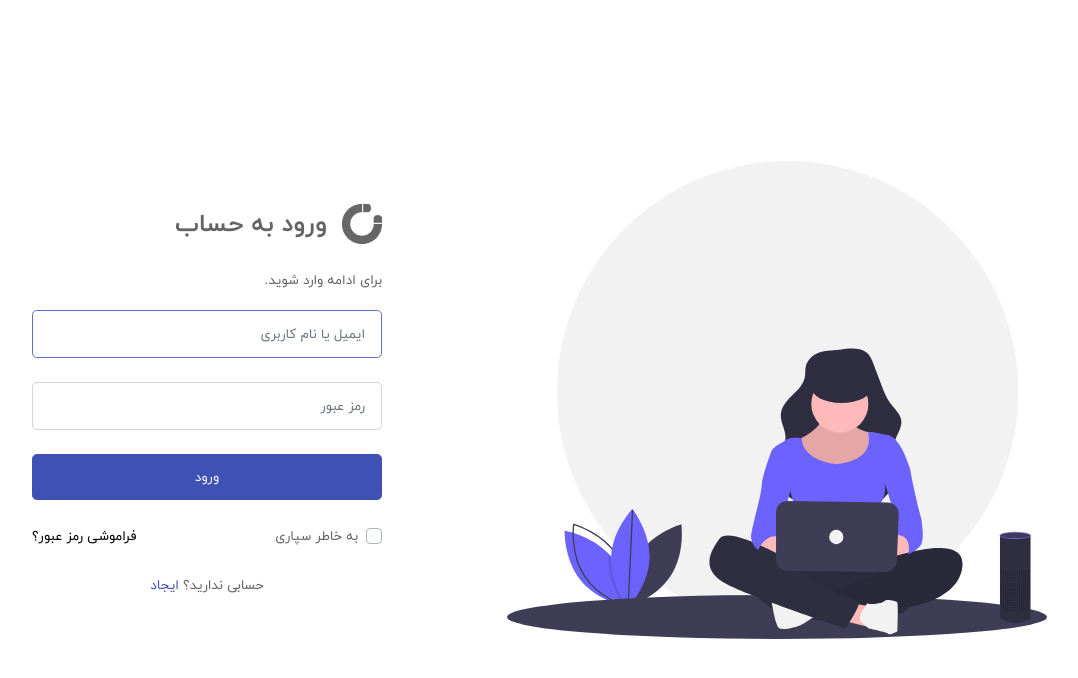
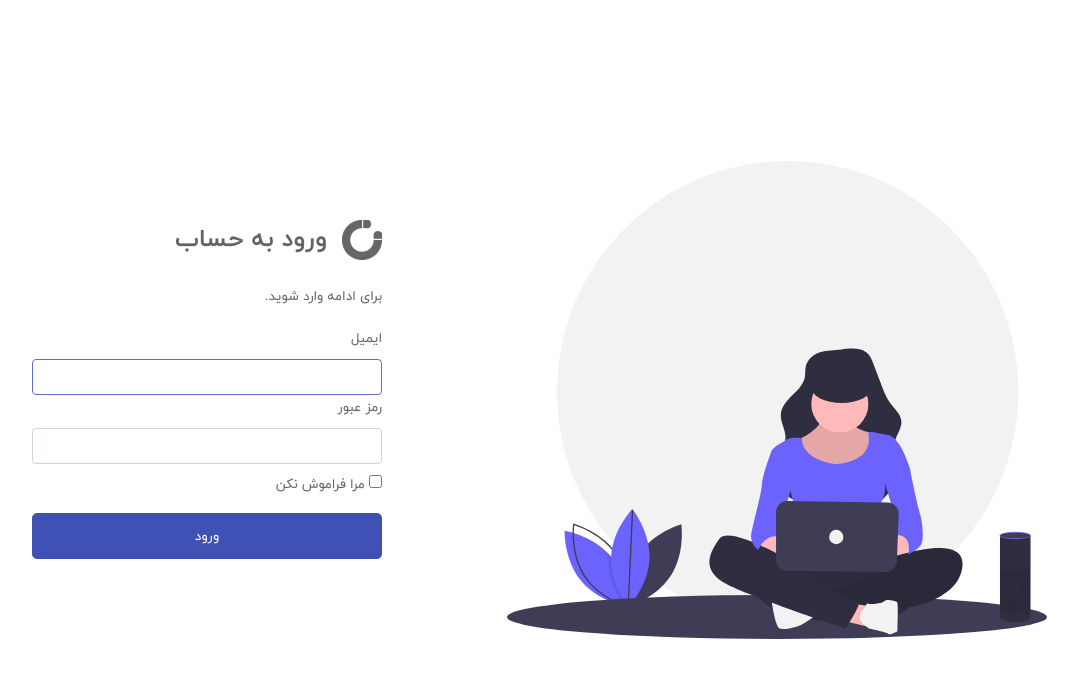
Before and after one commit to amir-ys/symfony-blog, a Symfony app: template templates/auth/login.html.twig in a window 1280 px wide. Shown: the top 678 px of the page, without its empty margins (148-1226 px from the left). Run offline with Twig, Linux system fonts and the light colour scheme; the template is opened without the code that fills it, so the values that code supplies are empty; some libraries are stand-ins or nearby versions.

Commit message:
feat(auth) add login process

```diff
--- a/src/Controller/RegistrationController.php
+++ b/src/Controller/Auth/RegistrationController.php
@@ -1,6 +1,6 @@
 <?php
 
-namespace App\Controller;
+namespace App\Controller\Auth;
 
 use App\Entity\User;
 use App\Form\RegistrationFormType;
--- a/templates/auth/login.html.twig
+++ b/templates/auth/login.html.twig
@@ -10,26 +10,29 @@
                 <h3 class="m-0">ورود به حساب</h3>
             </div>
             <p>برای ادامه وارد شوید.</p>
-            <form action="#">
-                <div class="form-group mb-4">
-                    <input type="text" class="form-control form-control-lg" id="exampleInputEmail1" autofocus
-                           placeholder="ایمیل یا نام کاربری">
+            <form action="{{ path('auth.login') }}" method="post">
+                {% if error %}
+                    <div class="alert alert-danger">{{ error.messageKey|trans(error.messageData, 'security') }}</div>
+                {% endif %}
+
+                <label for="username">ایمیل</label>
+                <input type="email" name="_username" id="username" class="form-control"
+                       autocomplete="email" required autofocus>
+                <label for="password">رمز عبور</label>
+                <input type="password" name="_password" id="password" class="form-control" autocomplete="current-password" required>
+
+                <input type="hidden" name="_csrf_token"
+                       value="{{ csrf_token('authenticate') }}"
+                >
+                <div class="checkbox mb-2 mt-md-2">
+                    <label>
+                        <input type="checkbox" name="_remember_me">
+                        مرا فراموش نکن
+                    </label>
                 </div>
-                <div class="form-group mb-4">
-                    <input type="password" class="form-control form-control-lg" id="exampleInputPassword1"
-                           placeholder="رمز عبور">
-                </div>
-                <button class="btn btn-primary btn-lg btn-block btn-uppercase mb-4">ورود</button>
-                <div class="d-flex justify-content-between align-items-center mb-4">
-                    <div class="custom-control custom-checkbox">
-                        <input type="checkbox" class="custom-control-input" id="customCheck">
-                        <label class="custom-control-label" for="customCheck">به خاطر سپاری</label>
-                    </div>
-                    <a href="#" class="auth-link text-black">فراموشی رمز عبور؟</a>
-                </div>
-                <div class="text-center">
-                    حسابی ندارید؟ <a href="" class="text-primary">ایجاد</a>
-                </div>
+                <button class="btn btn-primary btn-lg btn-block btn-uppercase mb-4" type="submit">
+                     ورود
+                </button>
             </form>
         </div>
     </div>
```
Also changed, not shown: src/Controller/Auth/LoginController.php (added, +26 -0 lines), 1 other file.
